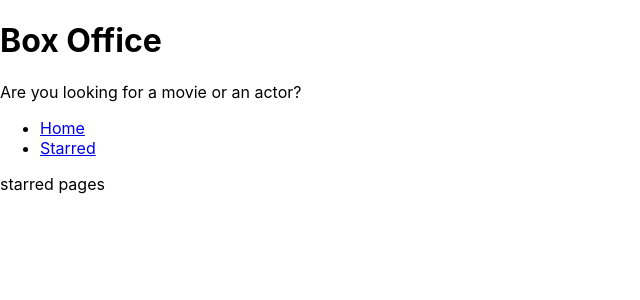
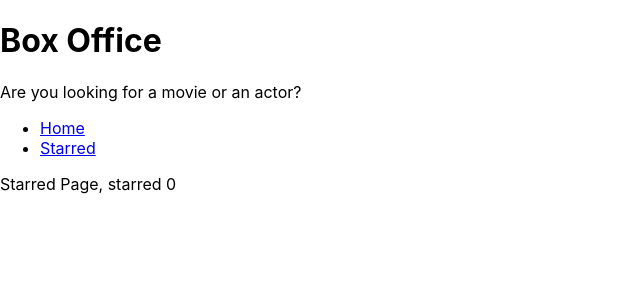
Before and after one commit to danny-20/box-office-app, a React (Create React App) app: page /starred in a window 1280 px wide. Shown: the top 300 px of the page, without its empty margins (0-640 px from the left). Built offline with nearby package versions, Linux system fonts and the light colour scheme.

Commit message:
usePersisted hook moved to new file all the logic is encapsulted and starred page created with few details

```diff
--- a/src/components/shows/ShowCard.jsx
+++ b/src/components/shows/ShowCard.jsx
@@ -1,6 +1,6 @@
 // import { Link } from 'react-router-dom';
 
-const ShowCard = ({ name, image, id, summary, onStarClick }) => {
+const ShowCard = ({ name, image, id, summary, onStarClick, isStarred }) => {
   const summaryStrippted = summary
     ? summary.split(' ').slice(0, 10).join(' ').replace(/<.+?>/g, '')
     : 'No descritption';
@@ -19,7 +19,7 @@
           Read More
         </a>
         <button type="button" onClick={() => onStarClick(id)}>
-          Star Me
+          {isStarred ? 'Unstar Me' : 'Star Me'}
         </button>
       </div>
     </div>
--- a/src/components/shows/ShowsGrid.jsx
+++ b/src/components/shows/ShowsGrid.jsx
@@ -1,37 +1,8 @@
-import { useEffect, useReducer } from 'react';
+import { useStarredShows } from '../../lib/UseStarredShows';
 import ShowCard from './ShowCard';
 
-const usePersistedReducer = (reducer, initialState, localStorageKey) => {
-  const [state, dispatch] = useReducer(reducer, initialState, initial => {
-    const persisteddValue = localStorage.getItem(localStorageKey);
-
-    return persisteddValue ? JSON.parse(persisteddValue) : initial;
-  });
-
-  useEffect(() => {
-    localStorage.setItem(localStorageKey, JSON.stringify(state));
-  }, [state, localStorageKey]);
-
-  return [state, dispatch];
-};
-
 const ShowsGrid = ({ shows }) => {
-  const starredShowsReducer = (currentStarred, action) => {
-    switch (action.type) {
-      case 'STAR':
-        return currentStarred.concat(action.showId);
-      case 'UNSTAR':
-        return currentStarred.filter(showId => showId !== action.showId);
-      default:
-        return currentStarred;
-    }
-  };
-
-  const [starredShows, dispatchStarred] = usePersistedReducer(
-    starredShowsReducer,
-    [],
-    'starredShows'
-  );
+  const [starredShows, dispatchStarred] = useStarredShows();
 
   const onStarMeClick = showId => {
     const isStarred = starredShows.includes(showId);
@@ -53,6 +24,7 @@
           image={data.show.image ? data.show.image.medium : '/no.png'}
           summary={data.show.summary}
           onStarClick={onStarMeClick}
+          isStarred={starredShows.includes(data.show.id)}
         />
       ))}
     </div>
--- /dev/null
+++ b/src/lib/UseStarredShows.jsx
@@ -0,0 +1,30 @@
+import { useEffect, useReducer } from 'react';
+
+const usePersistedReducer = (reducer, initialState, localStorageKey) => {
+  const [state, dispatch] = useReducer(reducer, initialState, initial => {
+    const persisteddValue = localStorage.getItem(localStorageKey);
+
+    return persisteddValue ? JSON.parse(persisteddValue) : initial;
+  });
+
+  useEffect(() => {
+    localStorage.setItem(localStorageKey, JSON.stringify(state));
+  }, [state, localStorageKey]);
+
+  return [state, dispatch];
+};
+
+const starredShowsReducer = (currentStarred, action) => {
+  switch (action.type) {
+    case 'STAR':
+      return currentStarred.concat(action.showId);
+    case 'UNSTAR':
+      return currentStarred.filter(showId => showId !== action.showId);
+    default:
+      return currentStarred;
+  }
+};
+
+export const useStarredShows = () => {
+  return usePersistedReducer(starredShowsReducer, [], 'starredShows');
+};
--- a/src/pages/Starred.jsx
+++ b/src/pages/Starred.jsx
@@ -1,5 +1,10 @@
+import { useStarredShows } from '../lib/UseStarredShows';
+
 const Starred = () => {
-  return <div>starred pages</div>;
+  const [starredShows] = useStarredShows();
+
+  //starred show
+  return <div>Starred Page, starred {starredShows.length}</div>;
 };
 
 export default Starred;
```
